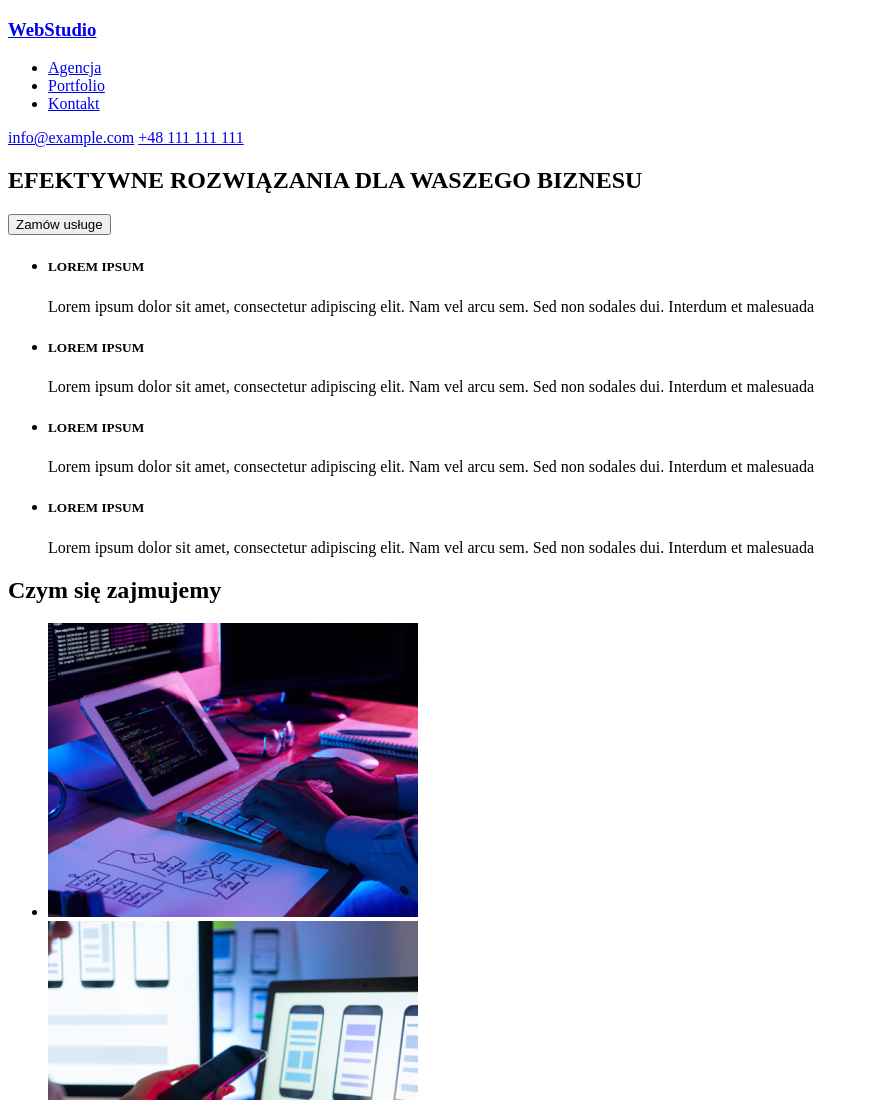
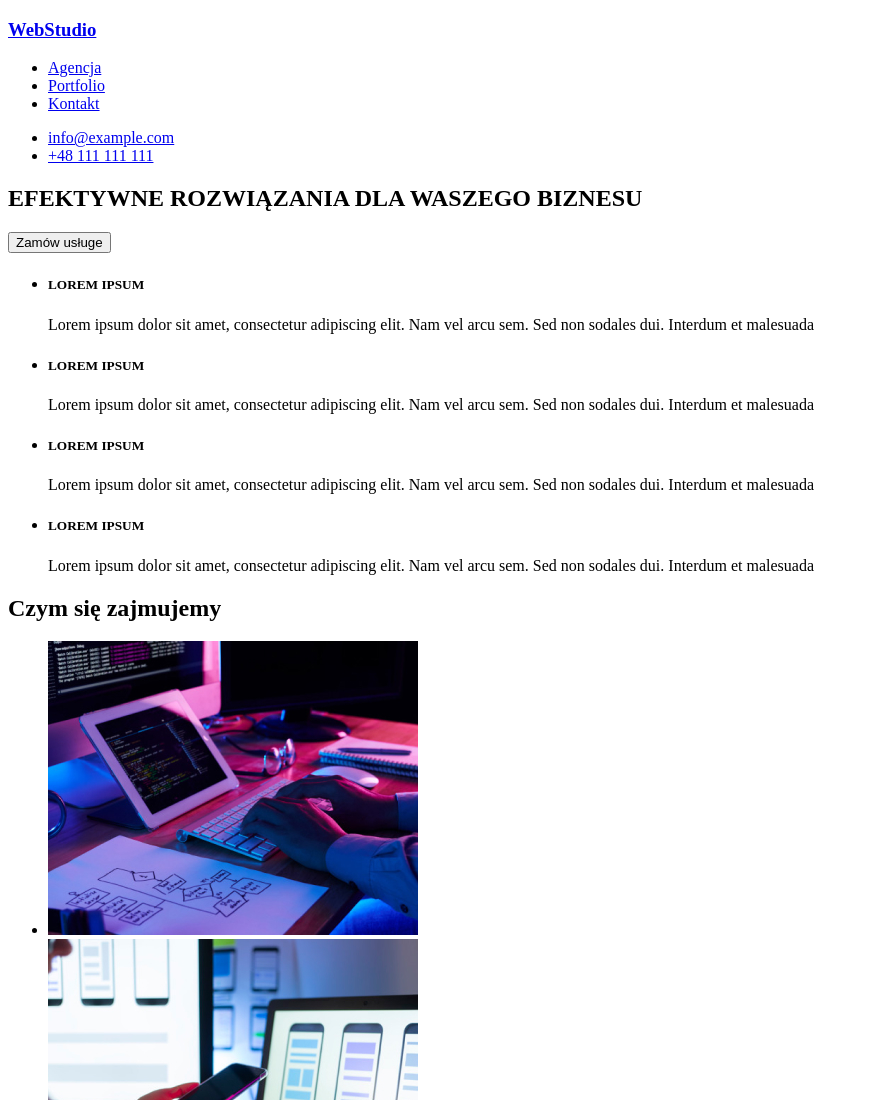
Before and after one commit to krupek12/goit-markup-hw-01, a plain HTML site: page index.html in a window 1280 px wide. Shown: the top 1100 px of the page, without its empty margins (0-869 px from the left). Drawn offline with Linux system fonts and the light colour scheme.

Commit message:
dodanie linków do listy i zamiana 4 obrazów

```diff
--- a/index.html
+++ b/index.html
@@ -18,10 +18,10 @@
           <li><a href="index.html">Kontakt</a></li>
         </ul>
       </nav>
-      <p>
-        <a href="mailto:info@example.com">info@example.com</a>
-        <a href="+48 111 111 111">+48 111 111 111</a>
-      </p>
+      <ul>
+        <li><a href="mailto:info@example.com">info@example.com</a></li>
+        <li><a href="+48 111 111 111">+48 111 111 111</a></li>
+      </ul>
     </header>
     <main>
       <section>
```
Also changed, not shown: images/photo1.1.jpg, images/photo1.2.jpg, images/photo1.3.jpg, images/photo1.4.jpg.
